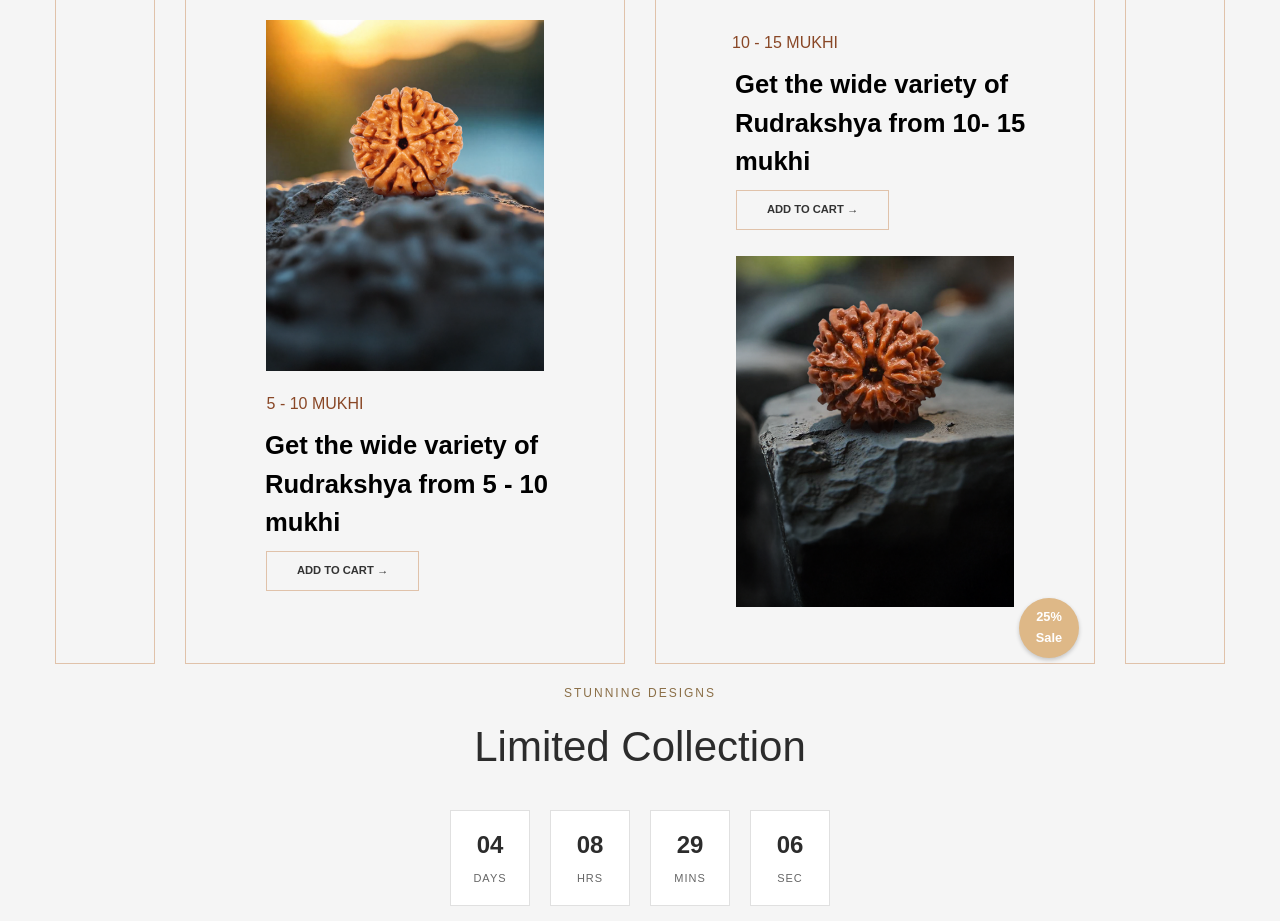
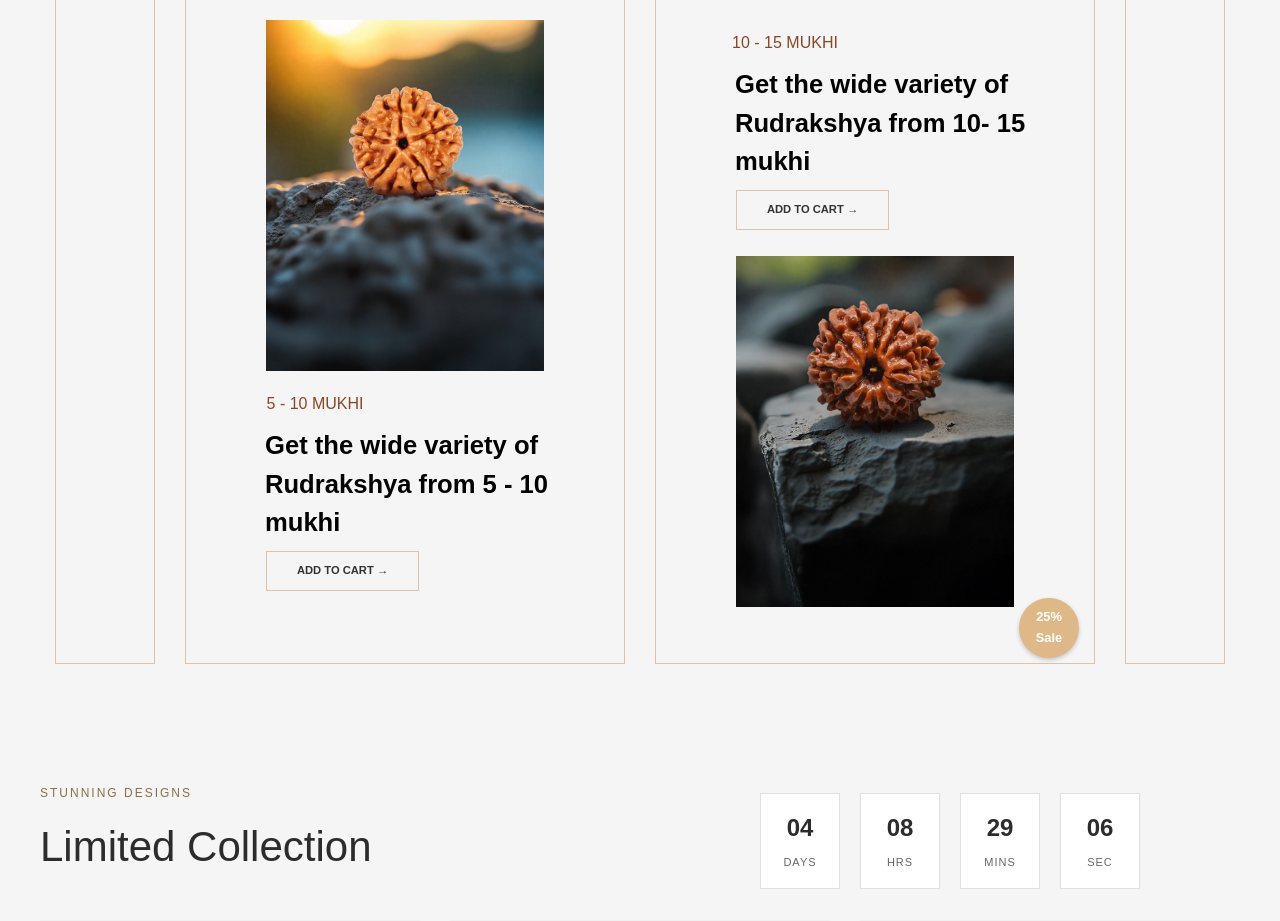
Before and after one commit to smithhamal10/rudraksha, a PHP site: page /home.html in a window 1280 px wide; the page is wider, and only the part inside the window is pictured. Shown: the part 5389-6310 px from the top of that part. Run offline with PHP 8.4, Linux system fonts and the light colour scheme.

Commit message:
added timer

```diff
--- a/home.css
+++ b/home.css
@@ -1816,11 +1816,13 @@
  .limited-collection {
             max-width: 1200px;
             margin: 0 auto;
+            margin-top: 100px;
         }
 
         .section-headera {
-            text-align: center;
+            text-align: left;
             margin-bottom: 40px;
+            position: relative;
         }
 
         .section-subtitlea {
@@ -1837,13 +1839,14 @@
             font-weight: normal;
             margin-bottom: 30px;
         }
-
         /* Countdown Timer */
         .countdown {
             display: flex;
-            justify-content: center;
             gap: 20px;
-            margin-bottom: 50px;
+            margin-bottom: 70px;
+            position: absolute;
+            left: 60%;
+            top: 10%;
         }
 
         .countdown-item {
```
